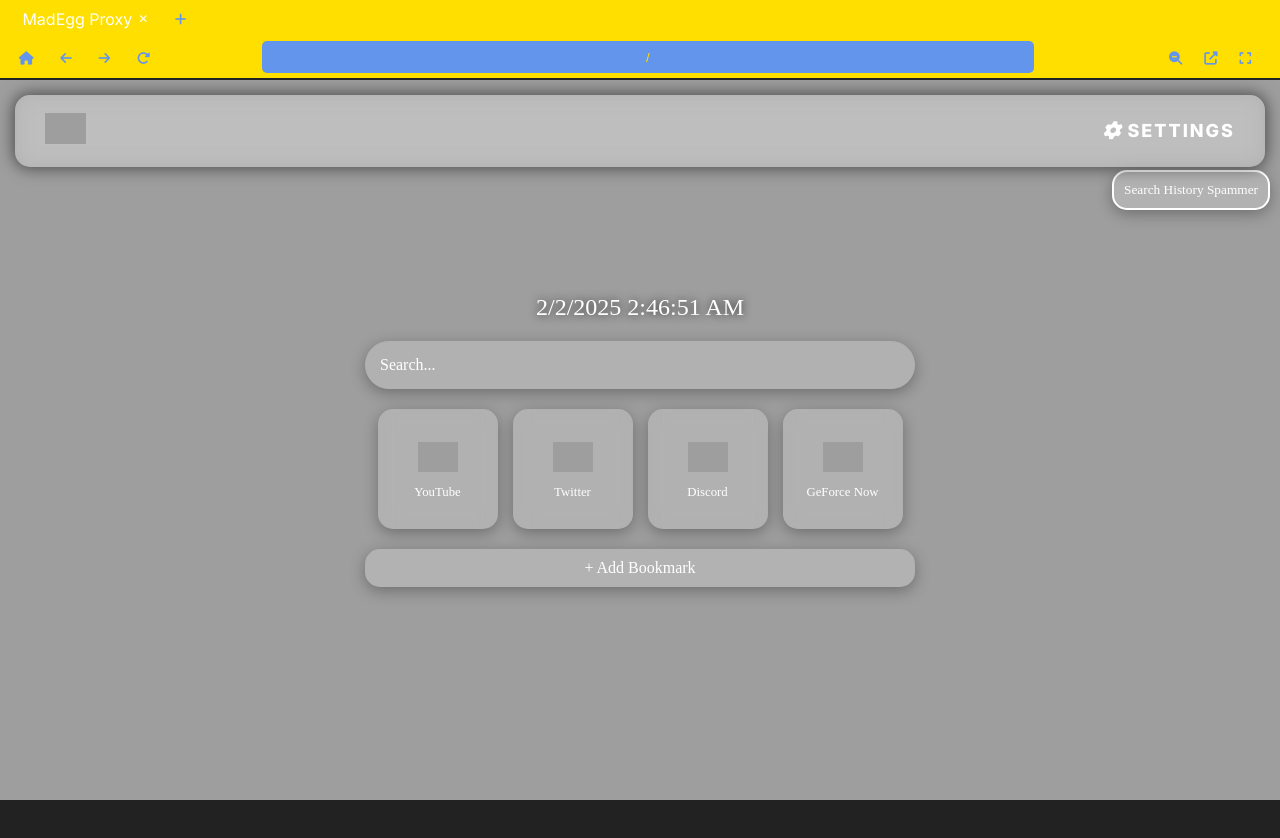
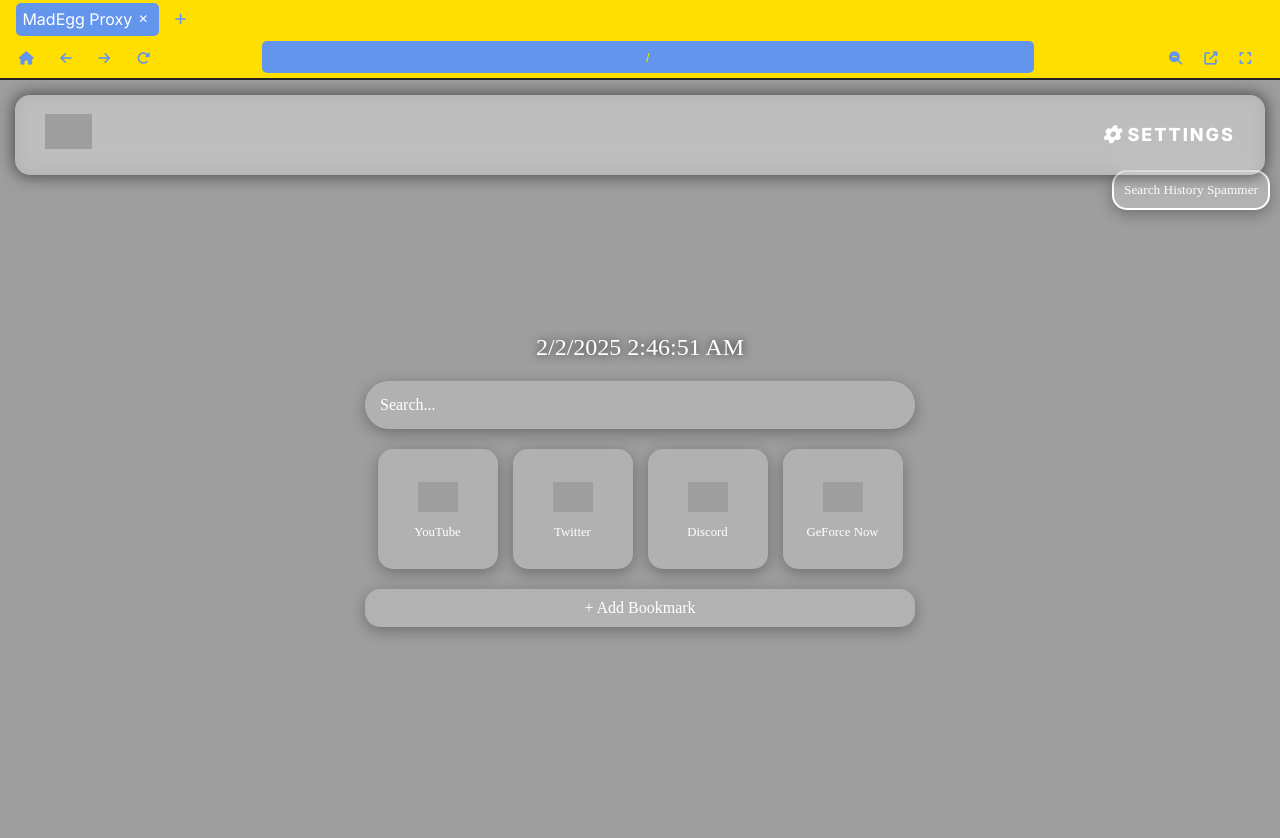
Before and after one commit to securly69/in, a website: page static/tabs.html in a window 1280 px wide. Shown: the top 838 px of the page. Before the commit the page ends 800 px from the top, so only its background shows below. Drawn offline with nearby package versions, Linux system fonts and the light colour scheme.

Commit message:
modified:   static/assets/css/t.css

```diff
--- a/static/assets/css/t.css
+++ b/static/assets/css/t.css
@@ -215,7 +215,7 @@
 
 li {
    padding: 0.4rem;
-   background-color: cornflowerblue;
+   background-color: #ffdf00;
    margin-right: 0.5rem;
    cursor: pointer;
    border-radius: 5px;
@@ -226,17 +226,17 @@
 }
 
 li.active {
-   background-color: #ffdf00;
+   background-color: cornflowerblue;
 }
 
 li:hover {
-   background-color: #ffdf00;
+   background-color: cornflowerblue;
 }
 
 iframe {
    position: absolute;
    width: 100%;
-   height: 90%;
+   height: 100%;
    border: none;
    left: 0;
    top: 10%;
```
